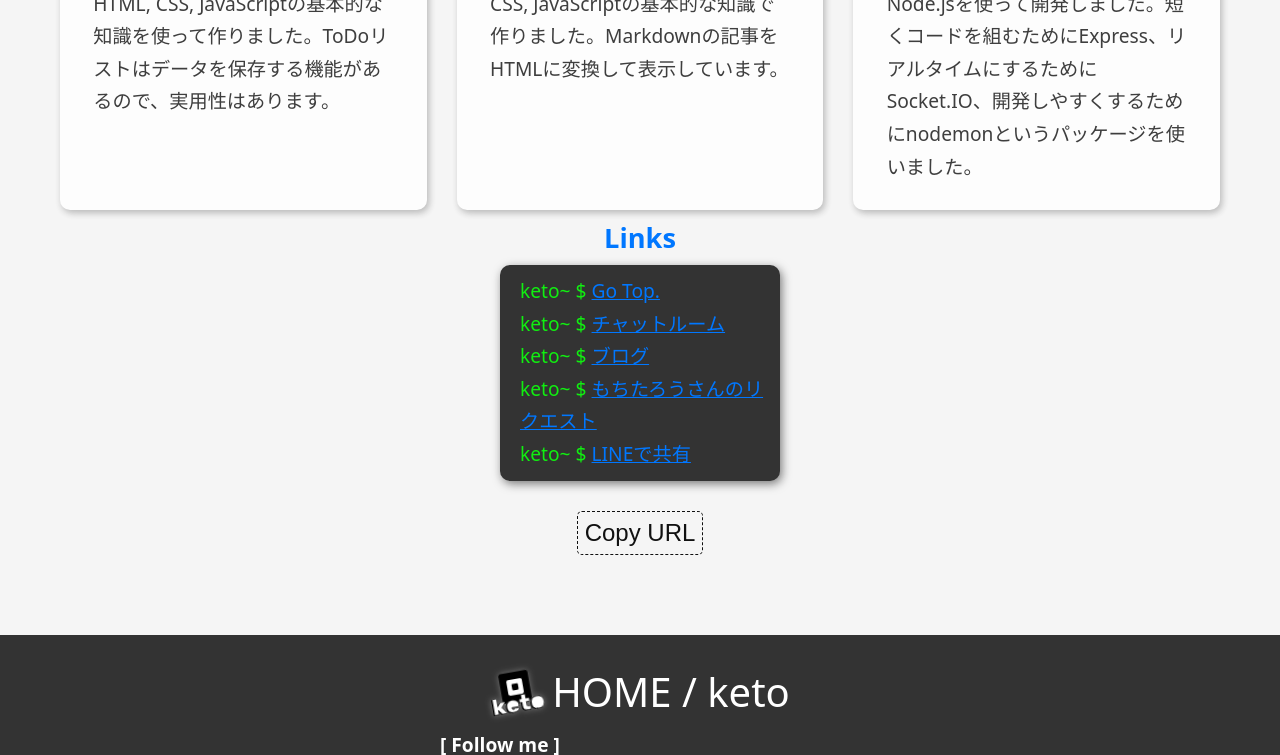
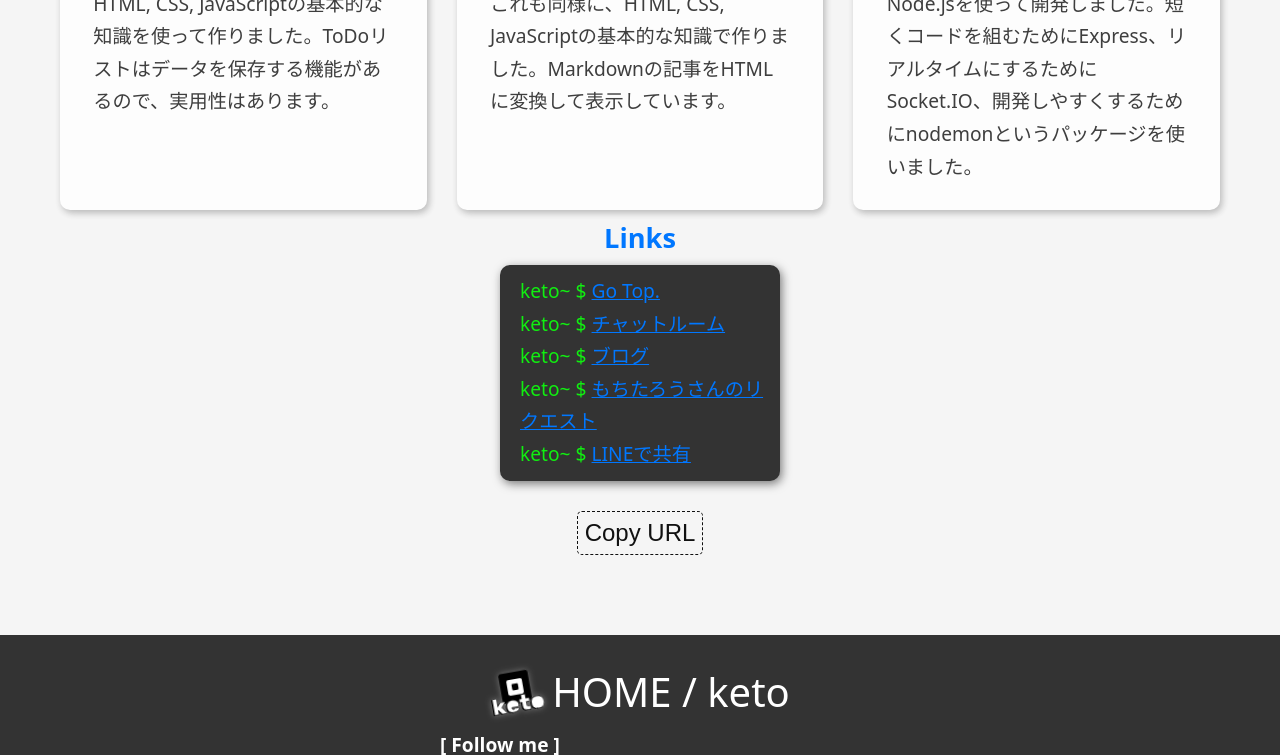
Before and after one commit to keto21f5si/my-profile, a plain HTML site: page index.html in a window 1280 px wide. Shown: the part 1292-2047 px from the top of the page. Drawn offline with Linux system fonts and the light colour scheme.

Commit message:
Save index.html.

```diff
--- a/index.html
+++ b/index.html
@@ -78,7 +78,7 @@
                 <section>
                     <h3>作ったもの: 2</h3>
                     <p>
-                        <a href="https://github.com/keto21f5si/MyBlog">My Blog</a>
+                        <a href="https://github.com/keto21f5si/MyBlog">My Blog</a><br>
                         これも同様に、HTML, CSS, JavaScriptの基本的な知識で作りました。Markdownの記事をHTMLに変換して表示しています。
                     </p>
                 </section>
```
